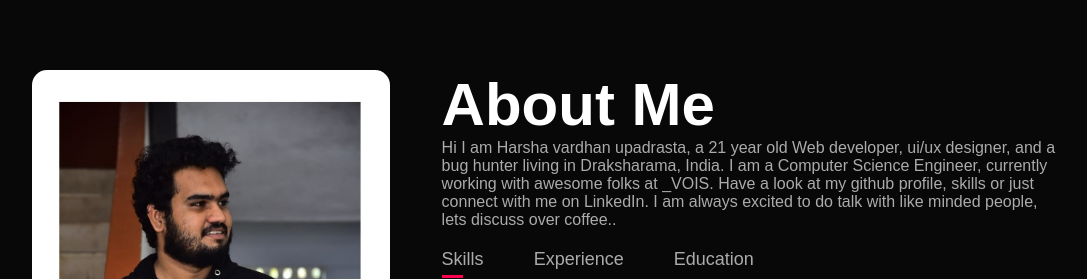
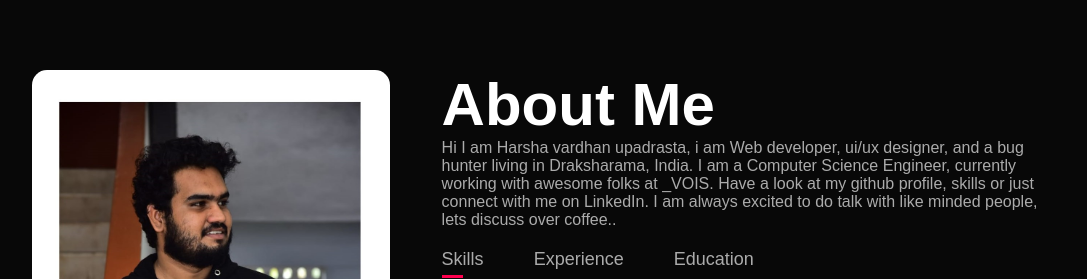
Before and after one commit to upadrastaharshavardhan/upadrasta_harsha-Portfolio, a plain HTML site: page index.html in a window 1280 px wide. Shown: the part 820-1099 px from the top of the page, without its empty margins (96-1183 px from the left). Drawn offline with Linux system fonts and the light colour scheme.

Commit message:
Update index.html

```diff
--- a/index.html
+++ b/index.html
@@ -40,7 +40,7 @@
                 </div>
                 <div class="about-col-2">
                     <h1 class="sub-title">About Me</h1>
-                    <p>Hi I am Harsha vardhan upadrasta, a 21 year old Web developer, ui/ux designer, and a bug hunter living in Draksharama, India. I am a Computer Science Engineer, currently working with awesome folks at _VOIS.
+                    <p>Hi I am Harsha vardhan upadrasta, i am Web developer, ui/ux designer, and a bug hunter living in Draksharama, India. I am a Computer Science Engineer, currently working with awesome folks at _VOIS.
 
 Have a look at my github profile, skills or just connect with me on LinkedIn. I am always excited to do talk with like minded people, lets discuss over coffee..</p>
                     <div class="tab-titles">
```
